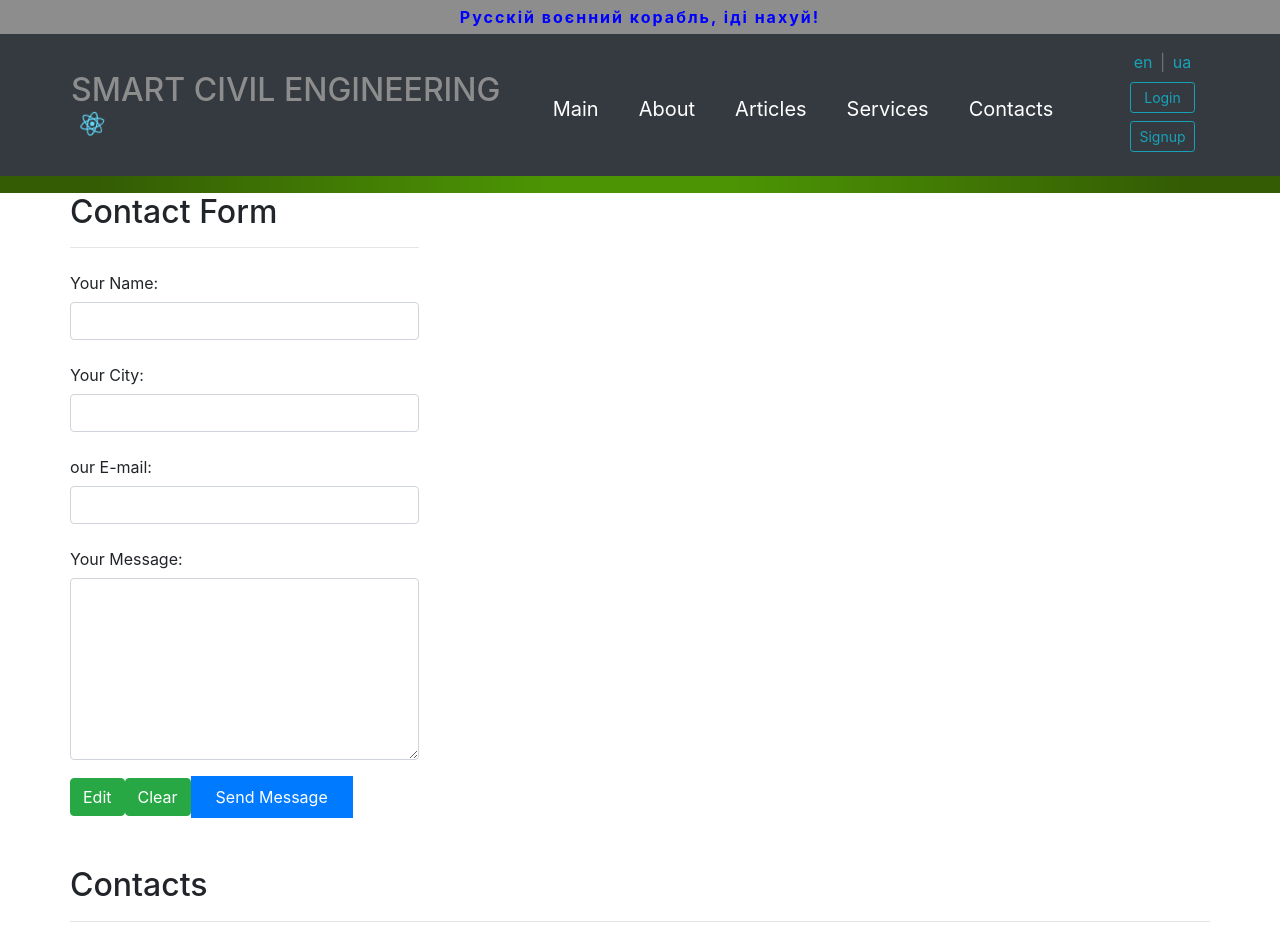
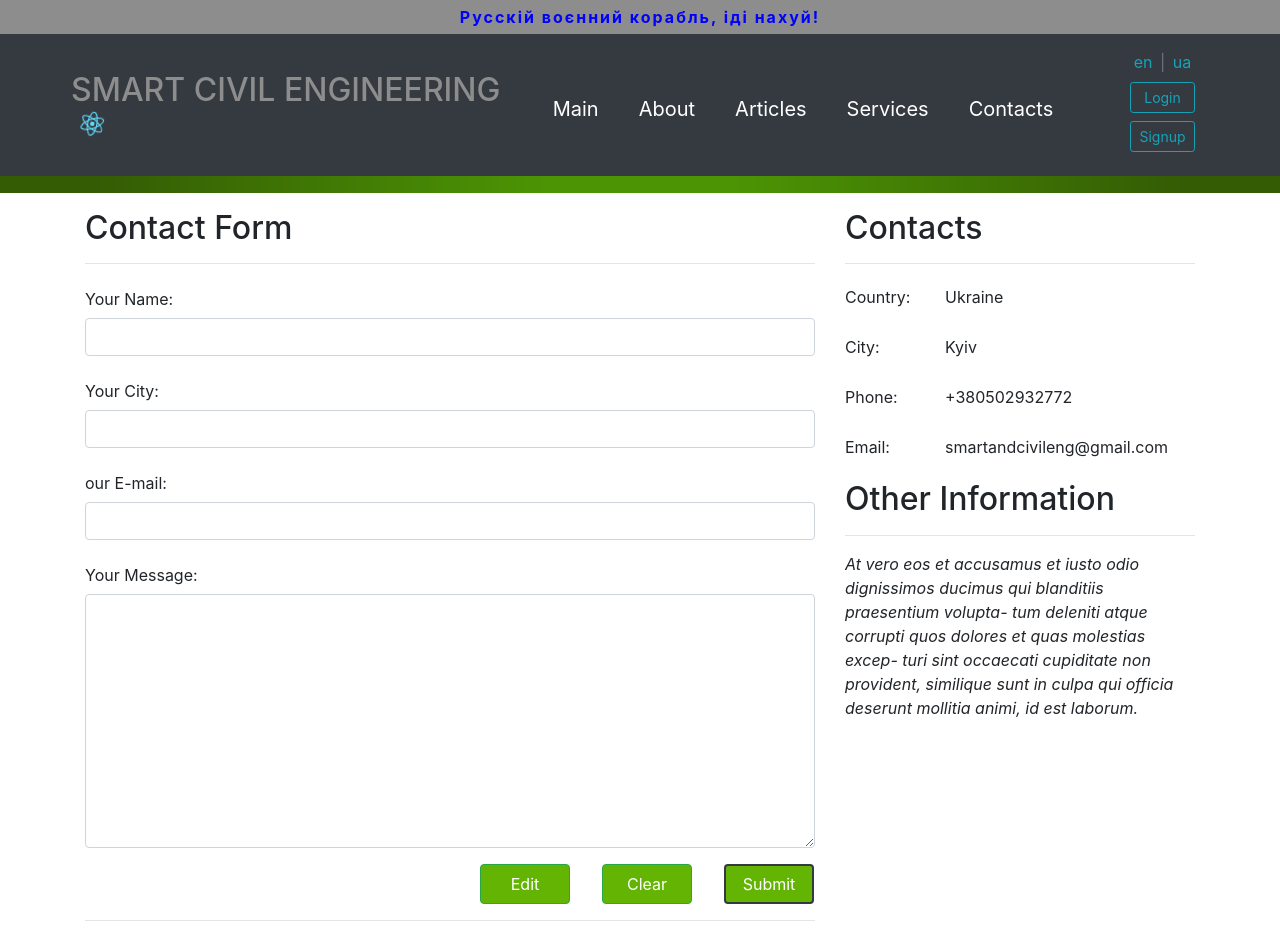
Before and after one commit to greentoss/smartcivilengineering_FE, a React (Create React App) app: page /contacts in a window 1280 px wide. Shown: the top 942 px of the page. Built offline with nearby package versions, Linux system fonts and the light colour scheme.

Commit message:
contacts form css

```diff
--- a/src/components/ClientError/index.js
+++ b/src/components/ClientError/index.js
@@ -3,8 +3,8 @@ import react from 'react';
 function ClientError() {
     return (
         <>
-            <div className='container'>
-                <h2>Error 404: wrong address, try again!</h2>
+            <div className='container pt-3' style={{height: 500}}>
+                <h2 className='text-center'>Error 404: wrong address, please check your address</h2>
             </div>
         </>
     );
--- /dev/null
+++ b/src/components/Contacts/contacts-styles.css
@@ -0,0 +1,27 @@
+.submit-buttons button{
+    width: 90px;
+    background-color: #64b404;
+}
+.submit-btn{
+    border: 2px solid #343a40;
+}
+.submit-btn:hover{
+    background-color: #343a40;
+    border: 2px solid #343a40;
+}
+.contacts-box div{
+    padding: 5px 0;
+    display: flex;
+}
+.contacts-box div p{
+    width: 100px;
+}
+.otherInfo-text {
+    font-style: italic;
+    font-size: 16px;
+}
+.form-control:focus {
+    outline: none;
+    border:2px solid #343a40;
+    box-shadow: none;
+}
--- a/src/components/Contacts/index.js
+++ b/src/components/Contacts/index.js
@@ -1,10 +1,11 @@
+import './contacts-styles.css'
 
 function Contacts() {
     return (
         <>
-            <div className="container" >
+            <div className="container pt-3">
                 <div className='row'>
-                    <div className='contact-form'>
+                    <div className='contact-form col-8'>
                         <h2>Contact Form</h2>
                         <hr />
                         <form className="mb-5" method="post" id="contactForm" name="contactForm">
@@ -17,7 +18,7 @@ function Contacts() {
                             <div className="row">
                                 <div className="col-md-12 form-group">
                                     <label htmlFor="name" className="col-form-label">Your City:</label>
-                                    <input type="text" className="form-control" name="name" id="name"/>
+                                    <input type="text" className="form-control" name="city" id="city"/>
                                 </div>
                             </div>
                             <div className="row">
@@ -26,44 +27,46 @@ function Contacts() {
                                     <input type="text" className="form-control" name="email" id="email"/>
                                 </div>
                             </div>
-
                             <div className="row">
                                 <div className="col-md-12 form-group">
                                     <label htmlFor="message" className="col-form-label">Your Message:</label>
-                                    <textarea className="form-control" name="message" id="message" cols="30" rows="7"/>
+                                    <textarea className="form-control" name="message" id="message" cols="30" rows="10"/>
                                 </div>
                             </div>
-                            <div className="row">
-                                <div className="col-md-12">
-                                    <button type='button' className='btn btn-success'>Edit</button>
-                                    <button type='button' className='btn btn-success'>Clear</button>
-                                    <input type="submit" value="Send Message" className="btn btn-primary rounded-0 py-2 px-4"/>
-                                    <span className="submitting"/>
+                            <div className="row d-flex justify-content-end pl-3 pr-3">
+                                <div className='row d-flex col-6 justify-content-between submit-buttons'>
+                                    <button type='button' className='btn btn-success '>Edit</button>
+                                    <button type='button' className='btn btn-success '>Clear</button>
+                                    <button type="submit" value="Send Message" className="btn btn-primary submit-btn">Submit</button>
+                                    {/*<span className="submitting"/>*/}
                                 </div>
+
                             </div>
+                            <hr/>
                         </form>
+
                     </div>
-                    <div className='contacts'>
-                        <div>
+                    <div className='contacts col-4'>
+                        <div className='contacts-box'>
                             <h2>Contacts</h2>
                             <hr />
                             <div>
-                                <span>Country:</span><span>Ukraine:</span>
+                                <p>Country:</p><span>Ukraine</span>
                             </div>
                             <div>
-                                <span>City:</span><span>Kyiv:</span>
+                                <p>City:</p><span>Kyiv</span>
                             </div>
                             <div>
-                                <span>Telephone:</span><span>+380502932772:</span>
+                                <p>Phone:</p><span>+380502932772</span>
                             </div>
                             <div>
-                                <span>Email:</span><span>smartandcivileng@gmail.com</span>
+                                <p>Email:</p><span>smartandcivileng@gmail.com</span>
                             </div>
                         </div>
-                        <div>
+                        <div className='contacts-box'>
                             <h2>Other Information</h2>
                             <hr />
-                            <p>
+                            <p className='otherInfo-text'>
                                 At vero eos et accusamus et iusto odio dignissimos ducimus qui blanditiis praesentium volupta- tum deleniti atque corrupti quos dolores et quas molestias excep- turi sint occaecati cupiditate non provident, similique sunt in culpa qui officia deserunt mollitia animi, id est laborum.
                             </p>
                         </div>
```
